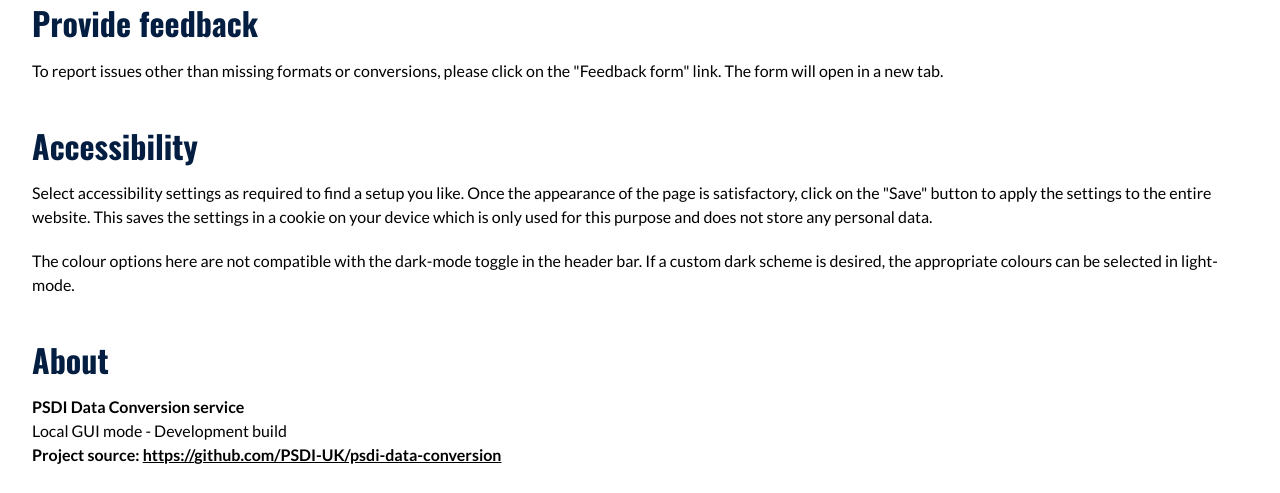
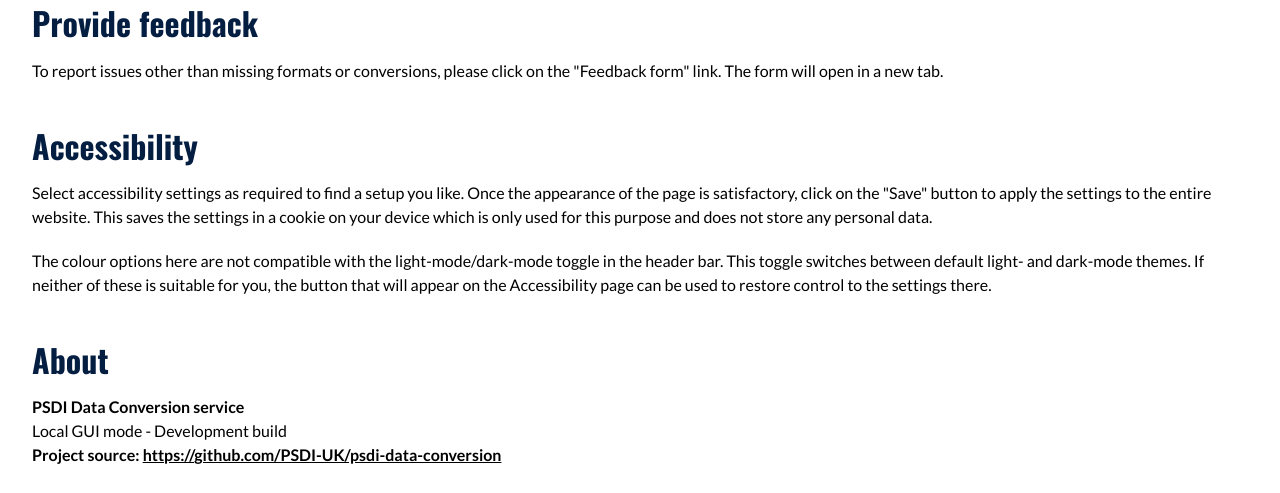
Before and after one commit to PSDI-UK/psdi-data-conversion, a Flask app: page /documentation.htm in a window 1280 px wide. Shown: the part 1895-2388 px from the top of the page. Run offline with Flask 3, Linux system fonts and the light colour scheme; data that the repository does not hold is empty; parts of the project's set-up code (start-up, migrations or seed data) failed here and were passed over; some libraries are stand-ins or nearby versions.

Commit message:
Add doc on Accessibility

```diff
--- a/psdi_data_conversion/templates/documentation.htm
+++ b/psdi_data_conversion/templates/documentation.htm
@@ -95,8 +95,10 @@
     <p>Select accessibility settings as required to find a setup you like. Once the appearance of the page is
       satisfactory, click on the "Save" button to apply the settings to the entire website. This saves the settings in
       a cookie on your device which is only used for this purpose and does not store any personal data.</p>
-    <p>The colour options here are not compatible with the dark-mode toggle in the header bar. If a custom dark scheme
-      is desired, the appropriate colours can be selected in light-mode.</p><br>
+    <p>The colour options here are not compatible with the light-mode/dark-mode toggle in the header bar. This toggle
+      switches between default light- and dark-mode themes. If neither of these is suitable for you, the button that
+      will appear on the Accessibility page can be used to restore control to the settings there.
+    </p><br>
     <h3>About</h3>
     <p><strong>PSDI Data Conversion service</strong><br>
       {% if service_mode %}Public web service{% else %}Local GUI{%endif %} mode -
```
